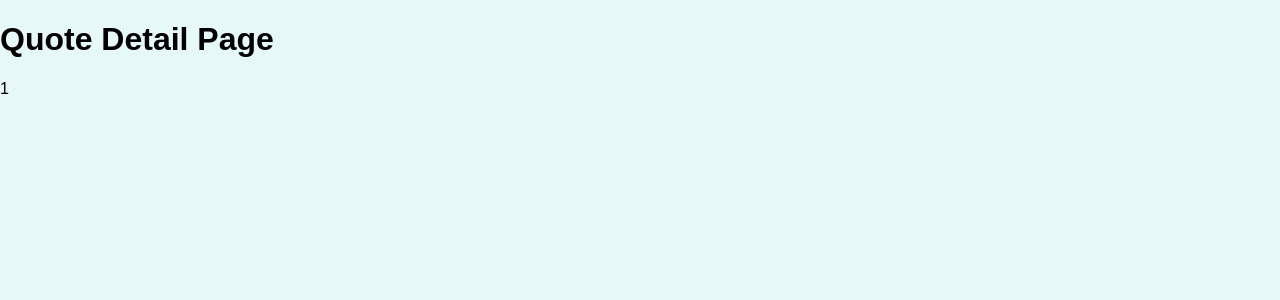
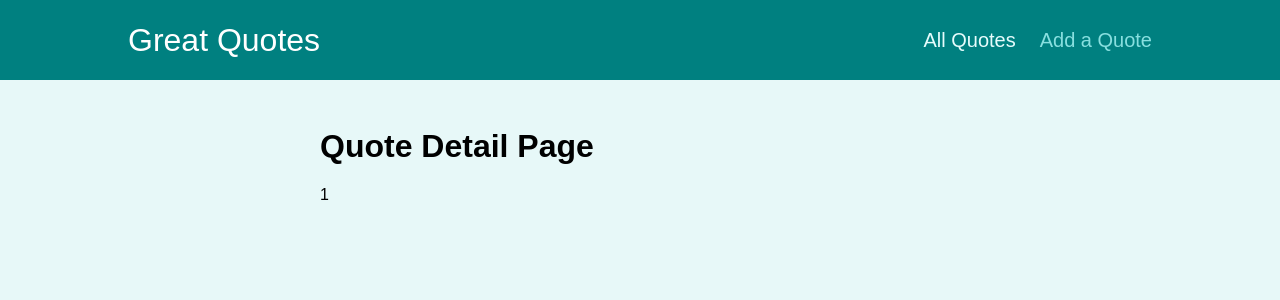
Before and after one commit to KasiaLGit/09-practive-router, a React (Create React App) app: page /quotes/1 in a window 1280 px wide. Shown: the top 300 px of the page. Built offline with nearby package versions, Linux system fonts and the light colour scheme.

Commit message:
Adding Layout Wrapper and NavLink

```diff
--- a/src/App.js
+++ b/src/App.js
@@ -2,10 +2,12 @@
 import AllQuotes from "./pages/AllQuotes";
 import QuoteDetail from "./pages/QuoteDetail";
 import NewQuote from "./pages/NewQuote";
+import Layout from "./components/layout/Layout";
 
 function App() {
   return (
     <div>
+      <Layout>
         <Switch>
           <Route path="/" exact>
             <Redirect to="/quotes" />
@@ -20,6 +22,7 @@
             <NewQuote />
           </Route>
         </Switch>
+      </Layout>
     </div>
   );
 }
--- /dev/null
+++ b/src/components/layout/Layout.js
@@ -0,0 +1,14 @@
+import { Fragment } from "react";
+import classes from "./Layout.module.css";
+import MainNavigation from "./MainNavigation";
+
+const Layout = (props) => {
+  return (
+    <Fragment>
+      <MainNavigation />
+      <main className={classes.main}>{props.children}</main>
+    </Fragment>
+  );
+};
+
+export default Layout;
--- /dev/null
+++ b/src/components/layout/MainNavigation.js
@@ -0,0 +1,27 @@
+import React from "react";
+import { NavLink } from "react-router-dom";
+import classes from "./MainNavigation.module.css";
+
+const MainNavigation = () => {
+  return (
+    <header className={classes.header}>
+      <div className={classes.logo}>Great Quotes</div>
+      <nav className={classes.nav}>
+        <ul>
+          <li>
+            <NavLink to="/quotes" activeClassName={classes.active}>
+              All Quotes
+            </NavLink>
+          </li>
+          <li>
+            <NavLink to="/new-quote" activeClassName={classes.active}>
+              Add a Quote
+            </NavLink>
+          </li>
+        </ul>
+      </nav>
+    </header>
+  );
+};
+
+export default MainNavigation;
```
Also changed, not shown: 1 other file (tests, documents, lock files or other folders). Lines whose indentation alone changed are shown as unchanged.
